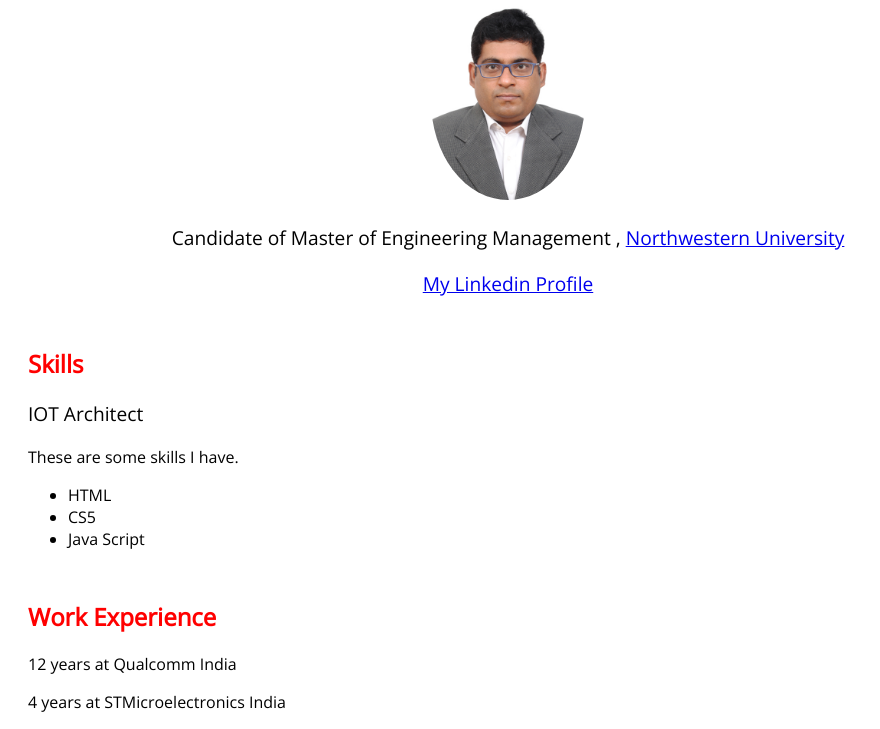
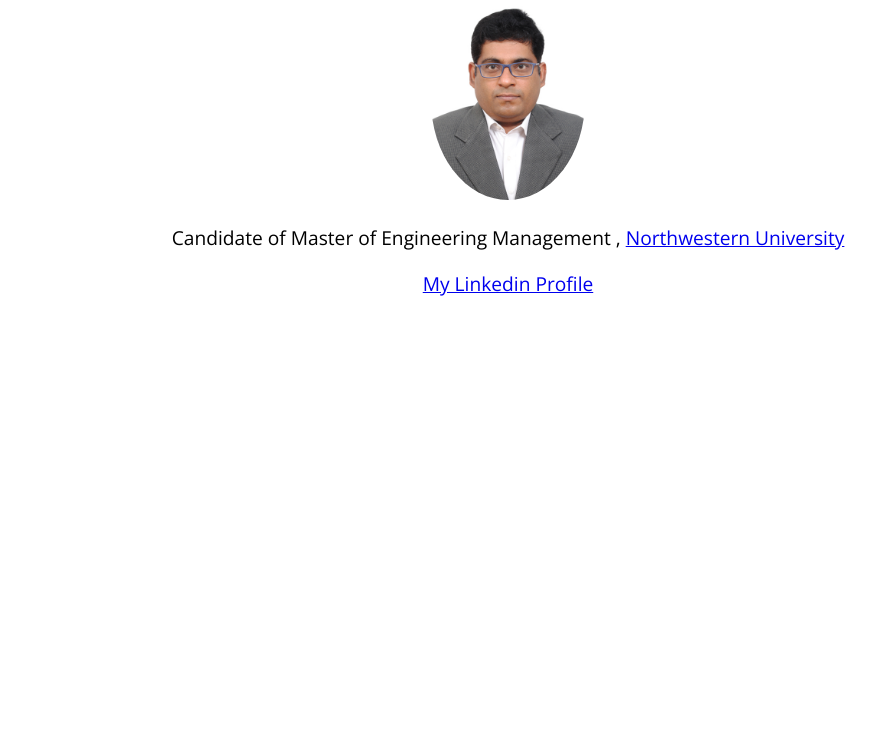
Before and after one commit to abhuvanagiri/abhuvanagiri.github.io, a plain HTML site: page index.html in a window 1280 px wide. Shown: the part 86-815 px from the top of the page, without its empty margins (0-880 px from the left). Drawn offline with nearby package versions, Linux system fonts and the light colour scheme.

Commit message:
Removed details in page 2 from index page

```diff
--- a/index.html
+++ b/index.html
@@ -119,22 +119,7 @@
 		</div>
 
 	</div>
-	<section>
-		<h2> Skills </h2>
-		<p class="lead"> IOT Architect </p>
-		<p> These are some skills I have. </p>
-		<ul>
-			<li> HTML </li>
-			<li> CS5  </li>
-			<li> Java Script </li>
-		</ul>
-	</section>
 
-	<section>
-		<h2> Work Experience </h2>
-		<p> 12 years at Qualcomm India </p>
-		<p> 4 years at STMicroelectronics India </p>
-	</section>
 
 
 </body>
```
